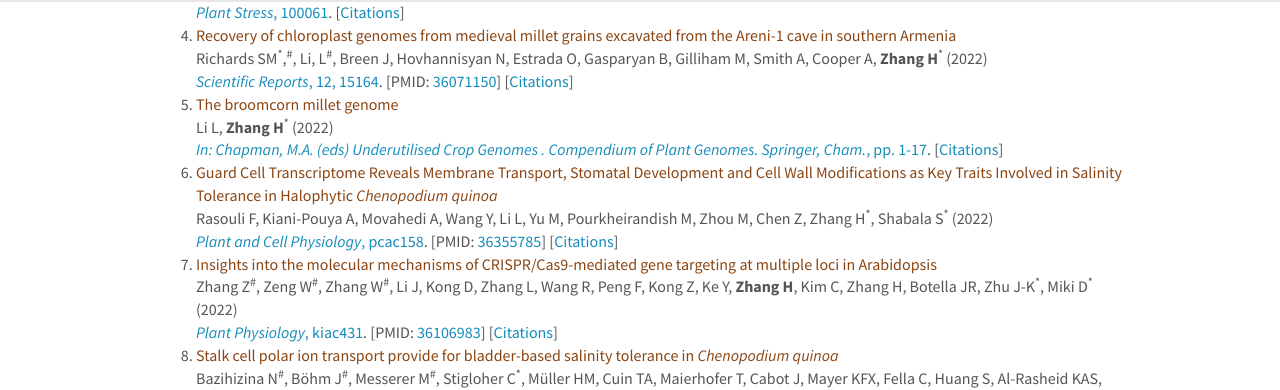
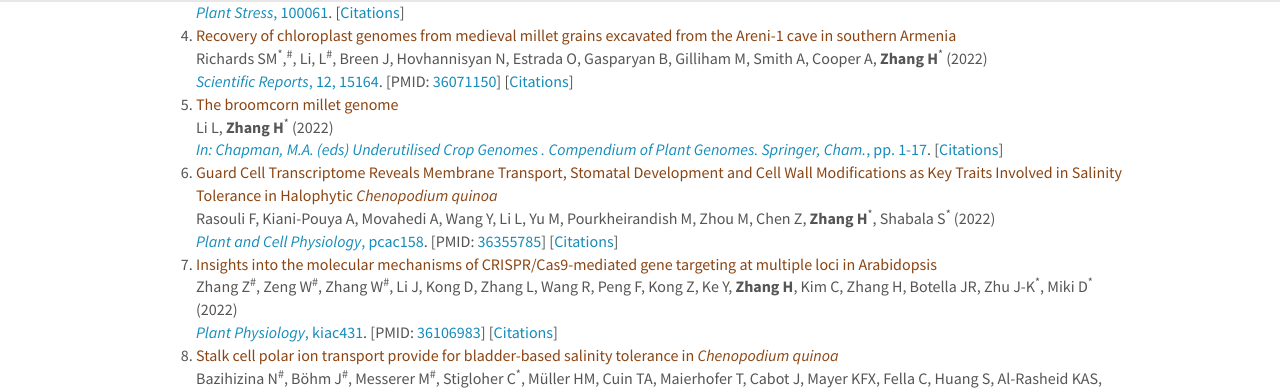
Before and after one commit to hengzhanglab/hengzhanglab.github.io, a Jekyll site: the page built from _pages/publications.md, in a window 1280 px wide and 900 px high, scrolled down 421 px. Shown: the part 52-442 px from the top of the window. Built offline with Jekyll 4.4.1, drawn with Linux system fonts in a browser that asks for light colours.

```diff
--- a/_data/publications.yml
+++ b/_data/publications.yml
@@ -42,7 +42,7 @@
   pmid:
 
 - title: Guard Cell Transcriptome Reveals Membrane Transport, Stomatal Development and Cell Wall Modifications as Key Traits Involved in Salinity Tolerance in Halophytic <i>Chenopodium quinoa</i>
-  authors: Rasouli F, Kiani-Pouya A, Movahedi A, Wang Y, Li L, Yu M, Pourkheirandish M, Zhou M, Chen Z, Zhang H<sup>*</sup>, Shabala S<sup>*</sup>
+  authors: Rasouli F, Kiani-Pouya A, Movahedi A, Wang Y, Li L, Yu M, Pourkheirandish M, Zhou M, Chen Z, <b>Zhang H</b><sup>*</sup>, Shabala S<sup>*</sup>
   year: 2022
   journal: Plant and Cell Physiology
   display: pcac158
```
